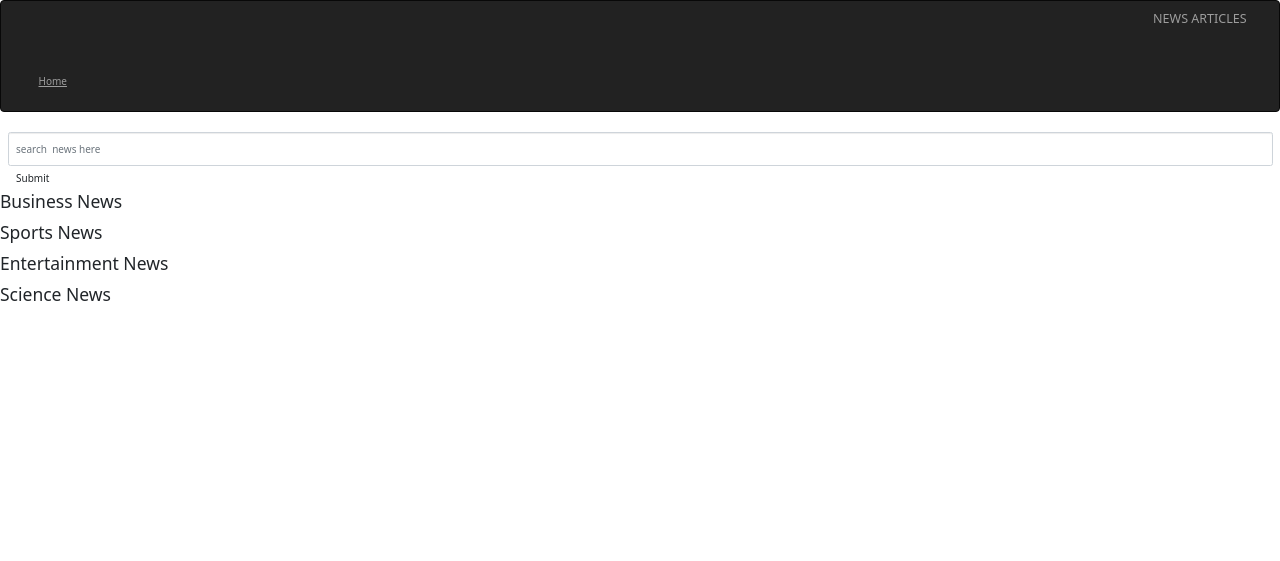
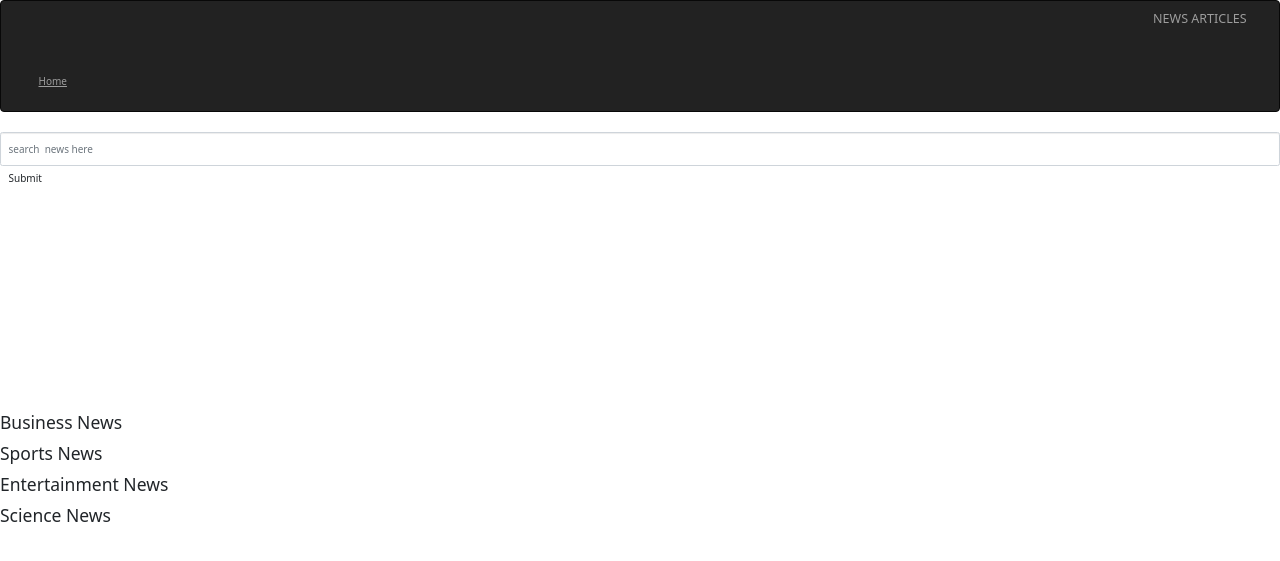
Before and after one commit to Alicia-krynne/NEWS, a Flask app: template app/templates/index.html in a window 1280 px wide. Shown: the top 561 px of the page. Run offline with Flask 2, Linux system fonts and the light colour scheme; the template is opened without the code that fills it, so the values that code supplies are empty; some libraries are stand-ins or nearby versions.

Commit message:
grid  layout

```diff
--- a/app/static/css/index.css
+++ b/app/static/css/index.css
@@ -1,5 +1,11 @@
 .container{
   float: right;
   max-width: 100%;
+  display: grid;
 
 }
+
+.grid-container {
+  display: grid;
+  grid-template-rows: 80px 200px;
+}
--- a/app/templates/base.html
+++ b/app/templates/base.html
@@ -7,6 +7,16 @@
   integrity="sha384-eOJMYsd53ii+scO/bJGFsiCZc+5NDVN2yr8+0RDqr0Ql0h+rP48ckxlpbzKgwra6" crossorigin="anonymous">
 <link rel="stylesheet" href="{{url_for('static',filename='css/index.css')}}">
 
+<!-- Optional JavaScript -->
+    <!-- jQuery first, then Popper.js, then Bootstrap JS -->
+    <script src="https://code.jquery.com/jquery-3.2.1.slim.min.js" integrity="sha384-KJ3o2DKtIkvYIK3UENzmM7KCkRr/rE9/Qpg6aAZGJwFDMVNA/GpGFF93hXpG5KkN" crossorigin="anonymous"></script>
+    <script src="https://cdnjs.cloudflare.com/ajax/libs/popper.js/1.12.9/umd/popper.min.js" integrity="sha384-ApNbgh9B+Y1QKtv3Rn7W3mgPxhU9K/ScQsAP7hUibX39j7fakFPskvXusvfa0b4Q" crossorigin="anonymous"></script>
+    <script src="https://maxcdn.bootstrapcdn.com/bootstrap/4.0.0/js/bootstrap.min.js" integrity="sha384-JZR6Spejh4U02d8jOt6vLEHfe/JQGiRRSQQxSfFWpi1MquVdAyjUar5+76PVCmYl" crossorigin="anonymous"></script>
+
+<!-- Latest compiled and minified JavaScript -->
+<script src="https://maxcdn.bootstrapcdn.com/bootstrap/3.3.7/js/bootstrap.min.js" integrity="sha384-Tc5IQib027qvyjSMfHjOMaLkfuWVxZxUPnCJA7l2mCWNIpG9mGCD8wGNIcPD7Txa" crossorigin="anonymous"></script>
+
+
 {%endblock%}
 
 
--- a/app/templates/index.html
+++ b/app/templates/index.html
@@ -15,7 +15,7 @@
      <!-- Content block -->
      {% block content %}
     <body>
-        <div class="container">
+        <div class="grid-container">
             <form>
                 <input type="text" name="news_query" placeholder="search  news here" class="form-control">
                 <input type="submit"  value="Submit" class="btn btn-default">
```
